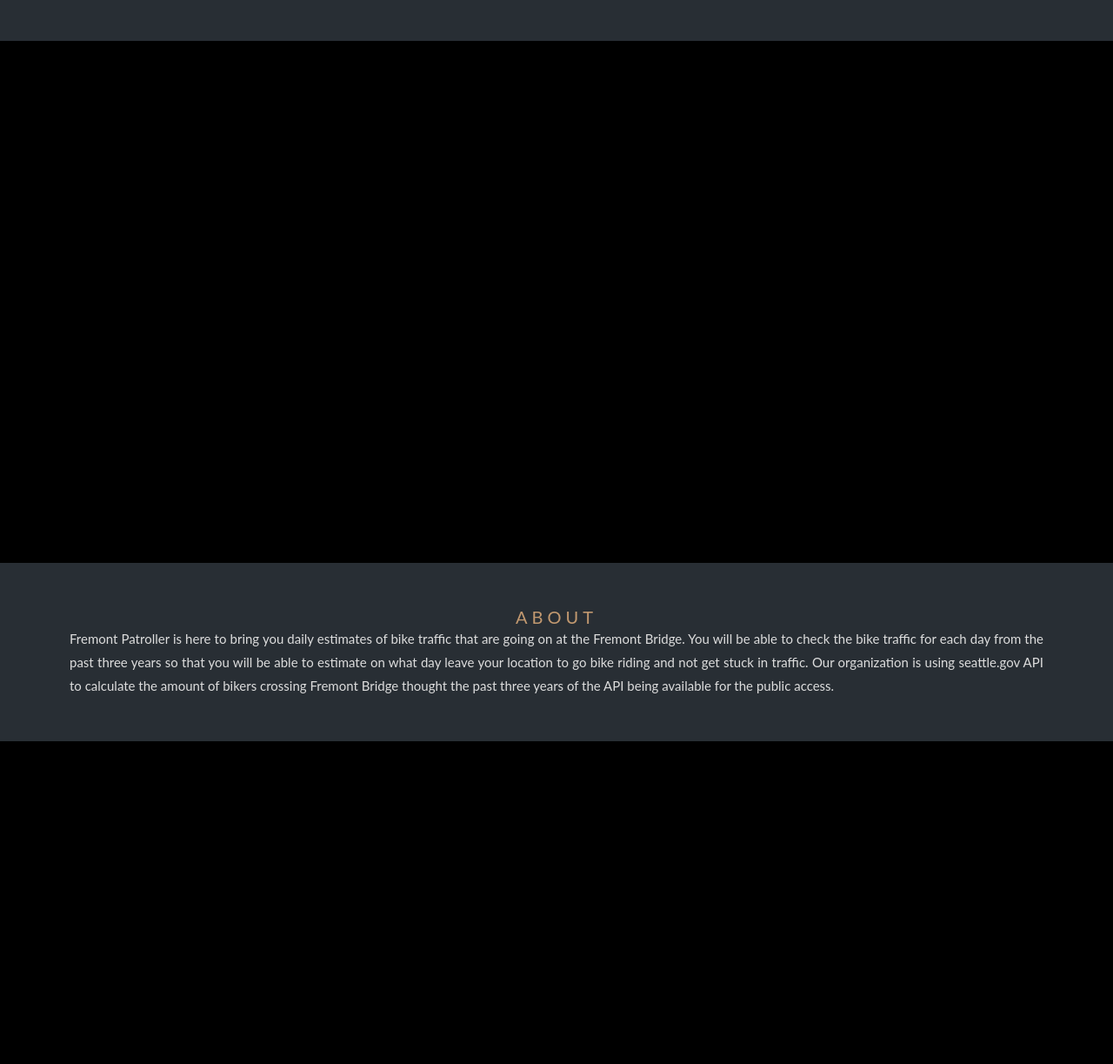
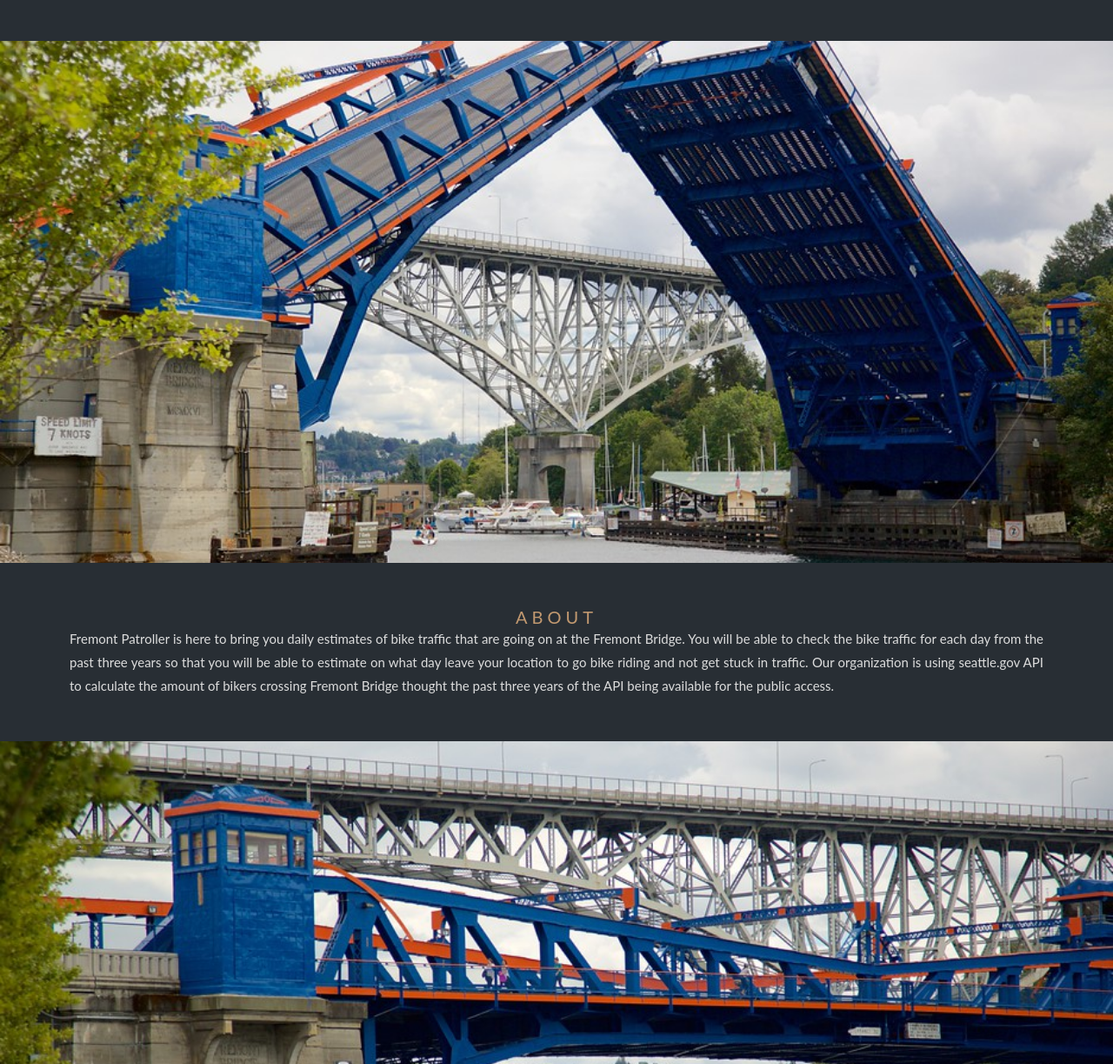
Before and after one commit to reganoneill/fremont-bike-tracker, a website: page index.html in a window 1280 px wide. Shown: the part 77-1300 px from the top of the page at 87% size. Drawn offline with nearby package versions, Linux system fonts and the light colour scheme.

Commit message:
got the pictures to show

```diff
--- a/index.html
+++ b/index.html
@@ -21,7 +21,9 @@
     <h3>Fremont Patroller</h3>
   </div>
 
-  <div class="bgimg-1"></div>
+  <div class="bgimg-1">
+    <!-- <img src="imgs/FremontBridgeOpen.jpg" alt="bridgeOpen"> -->
+  </div>
 
   <div class="aboutUS">
       <h3>About</h3>
--- a/styles/style.css
+++ b/styles/style.css
@@ -51,20 +51,19 @@ body, html {
   background-position: center;
   background-repeat: no-repeat;
   background-size: cover;
-
 }
 
 .bgimg-1 {
-  background-image: url("imgs/FremontBridgeOpen.jpg");
+  background-image: url("../imgs/FremontBridgeOpen.jpg");
   min-height: 600px;
 }
 
 .bgimg-2 {
-  background-image: url("imgs/FremontBridgeClosed.jpg");
+  background-image: url("../imgs/FremontBridgeClosed.jpg");
   min-height: 600px;
 }
 .bgimg-3 {
-  background-image: url("imgs/FremontBridgeWall.jpg");
+  background-image: url("../imgs/FremontBridgeWall.jpg");
   min-height: 600px;
 }
 
@@ -95,7 +94,6 @@ h3 {
 }
 
 /*Ericks code*/
-
 .bar {
   fill: #c29970;
   box-shadow:10px 10px;
```
